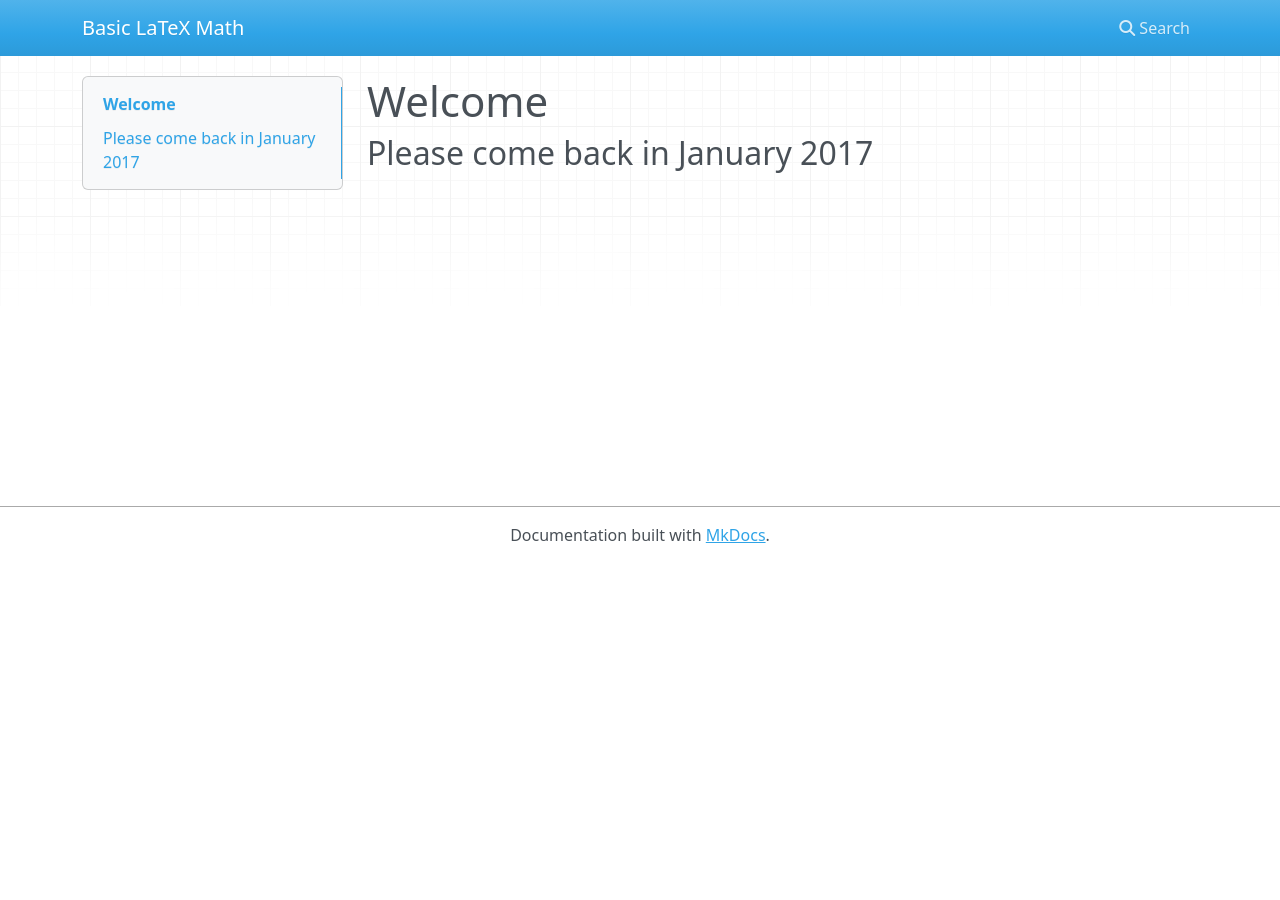
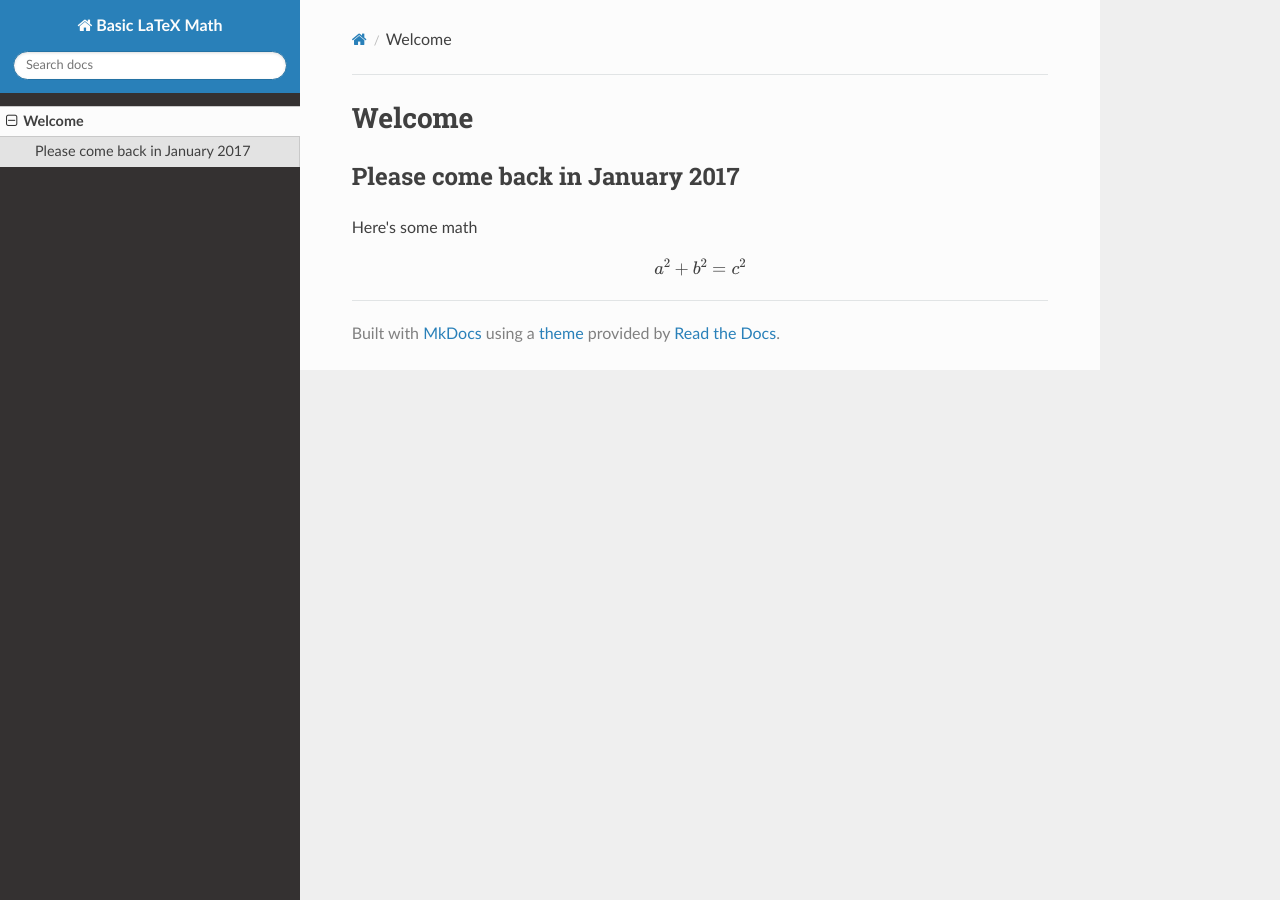
Before and after one commit to jfine2358/docs-basic-latex-math, an MkDocs documentation site: the page built from docs/index.md, in a window 1280 px wide. Built offline with MkDocs 1.6.1, drawn with Linux system fonts in a browser that asks for light colours; nearby versions of some CDN libraries; formulas are drawn with MathJax 3.

Commit message:
Add an example of some math.

```diff
--- a/docs/index.md
+++ b/docs/index.md
@@ -1,3 +1,8 @@
 # Welcome
 
 ## Please come back in January 2017
+
+Here's some math
+\[
+a^2 + b^2 = c^2
+\]
--- a/mkdocs.yml
+++ b/mkdocs.yml
@@ -1 +1,8 @@
 site_name: Basic LaTeX Math
+theme: readthedocs
+
+extra_javascript:
+    - http://cdn.mathjax.org/mathjax/latest/MathJax.js?config=TeX-AMS-MML_HTMLorMML
+
+markdown_extensions:
+    - mdx_math
```
